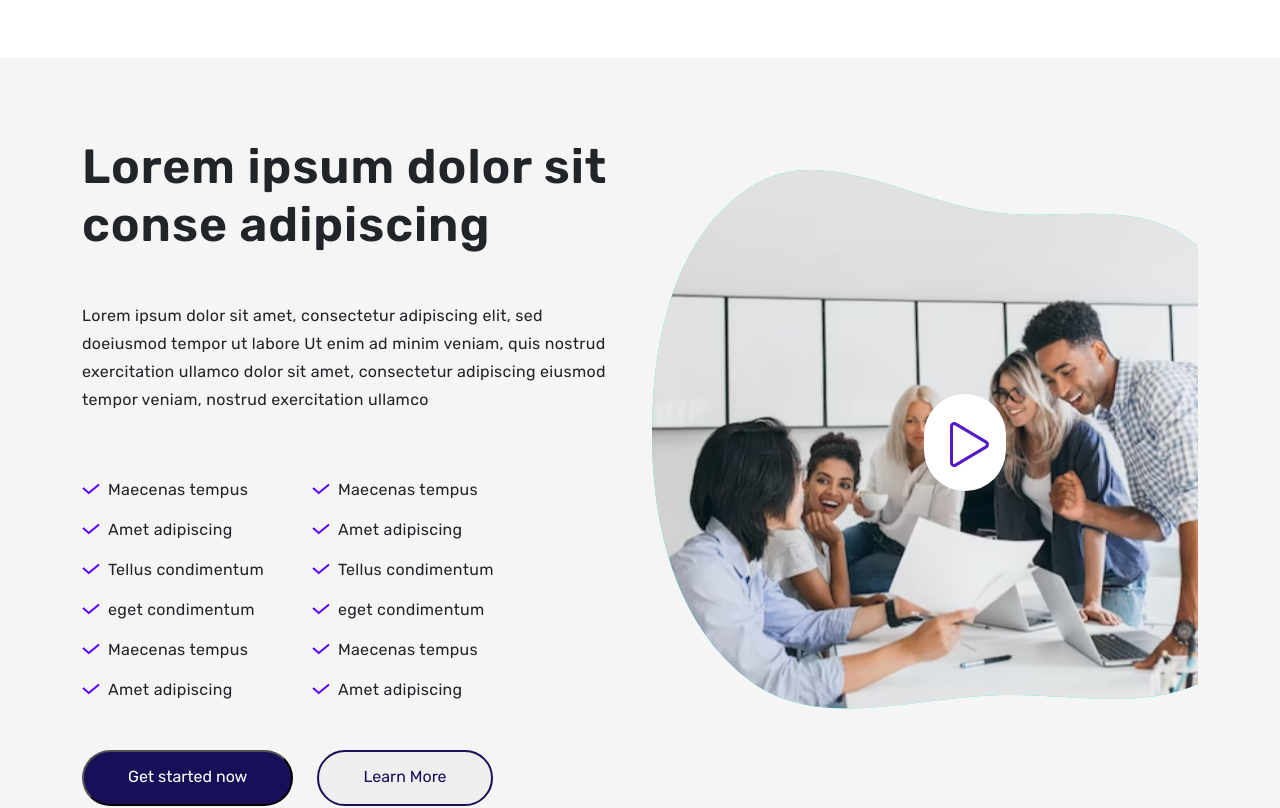
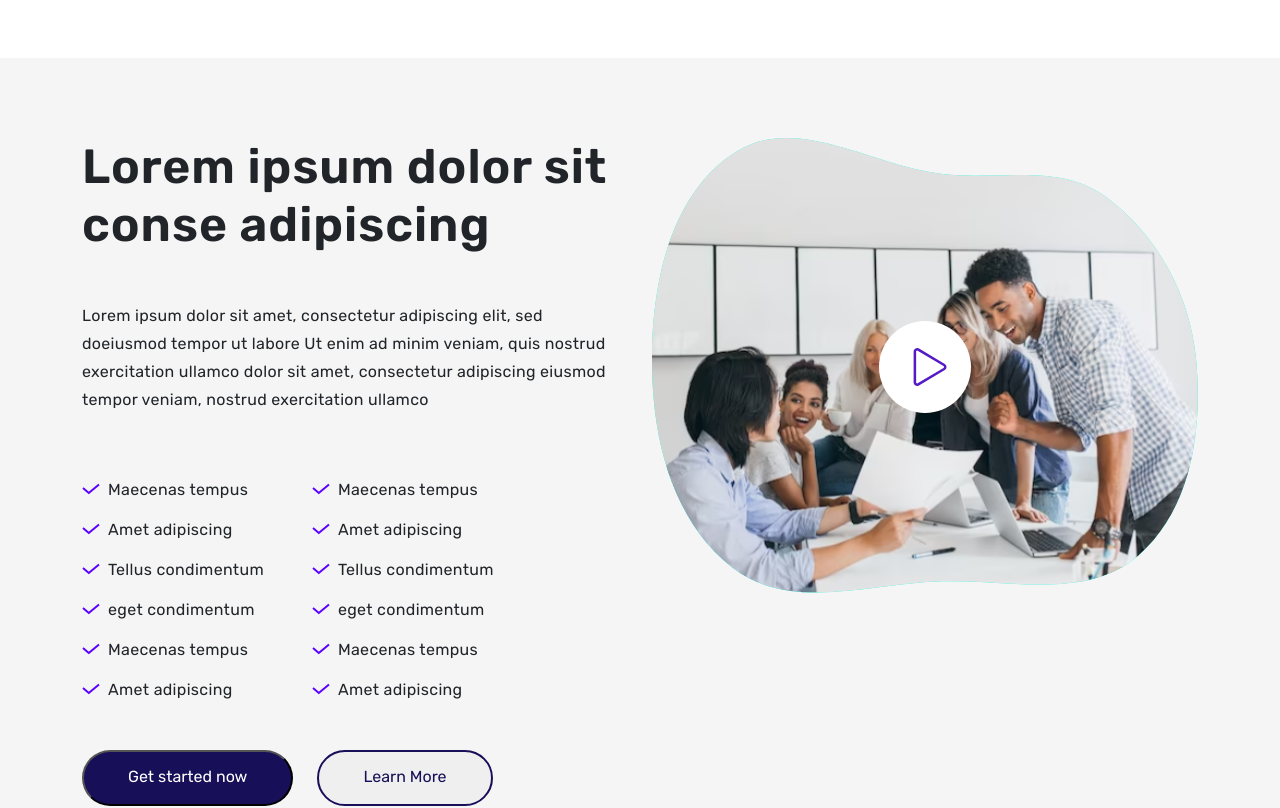
Before and after one commit to sreeharisquash/Intelli-vision, a React (Create React App) app: page / in a window 1280 px wide. Shown: the part 1380-2188 px from the top of the page. Built offline with nearby package versions, Linux system fonts and the light colour scheme.

Commit message:
design-fixes

```diff
--- a/src/App.css
+++ b/src/App.css
@@ -48,7 +48,16 @@ body {
   body p {
     font-size: 12px;
   }
-  .section1 .d-flex {
+  body h2 {
+    font-size: 15px;
+  }
+  body h5 {
+    font-size: 15px;
+  }
+  .testimonial-cont h4 {
+    font-size: 15px !important;
+  }
+  .section1 .d-fle {
     flex-direction: column;
   }
   body h6 {
--- a/src/modules/commonButton/commonButton.css
+++ b/src/modules/commonButton/commonButton.css
@@ -4,3 +4,9 @@
   border-radius: 5rem;
   margin-top: 1rem;
 }
+
+@media (max-device-width: 320px) {
+  .btn-bg {
+    padding: 1rem 1rem 1rem 1rem;
+  }
+}
--- a/src/modules/home/Testimonials/testimonials.css
+++ b/src/modules/home/Testimonials/testimonials.css
@@ -78,3 +78,12 @@
     margin-top: 1rem;
   }
 }
+
+@media (max-device-width: 320px) {
+  .testimonial-cont {
+    padding: 1rem 1rem 1rem 1rem;
+  }
+  .section8 .btn-primary {
+    font-size: 7px !important;
+  }
+}
--- a/src/modules/home/firstSection/firsthSection.css
+++ b/src/modules/home/firstSection/firsthSection.css
@@ -37,19 +37,36 @@
 .background-img {
   background-image: url("../../../assets//images/students.svg");
   background-repeat: no-repeat;
+  background-size: contain;
   max-width: 100%;
   height: 86%;
   text-align: center;
-  padding-top: 14rem;
+  /* padding: 1rem 1rem 1rem 1rem; */
   margin-top: 2rem;
+  display: flex;
+  align-items: center;
 }
-.PlayButton {
+.studentsImg {
+  position: relative;
+  z-index: 0;
+}
+/* .PlayButton {
   background-color: #ffffff;
   padding: 28px 14px 24px 24px;
-  border-radius: 15rem;
-  /* margin-top: 35%; */
-  max-width: 15%;
-  margin-left: 17rem;
+  border-radius: 15rem; */
+/* margin-top: 35%; */
+/* max-width: 15%; */
+/* margin-left: auto;
+  margin-right: auto;
+} */
+
+.playButton {
+  display: flex;
+  margin-left: auto;
+  margin-right: auto;
+  position: relative;
+  z-index: 1;
+  bottom: 20rem;
 }
 .popup {
   display: none;
@@ -116,11 +133,16 @@
     height: 32rem !important;
   }
 }
+@media (max-device-width: 1360px) {
+  .playButton {
+    bottom: 17rem;
+    width: 17%;
+  }
+}
 @media only screen and (max-device-width: 768px) {
   .section4 {
     background: none;
     background-color: #170f58;
-    margin-bottom: 10rem;
     padding-bottom: 5rem;
   }
   .section1 h1,
@@ -136,19 +158,18 @@
     margin-left: auto;
     margin-right: auto;
   }
-  .section5 {
-    /* margin-top: 70rem; */
-  }
+
   .section3 .col-lg-6 h1,
   .section3 .col-lg-6 p {
     text-align: center;
   }
-  .section3 .background-img {
-    max-width: 93%;
+  /* .section3 .background-img {
+    display: flex;
     height: auto;
     margin-left: auto;
     margin-right: auto;
-  }
+    padding: 9rem 20rem 12rem 6rem;
+  } */
   .section3 ul {
     margin-left: auto;
     margin-right: auto;
@@ -157,4 +178,22 @@
     margin-left: auto;
     margin-right: auto;
   }
+  .playButton {
+    bottom: 20rem;
+    max-width: 12%;
+  }
 }
+@media (max-device-width: 576px) {
+  .playButton {
+    bottom: 14rem;
+    max-width: 12%;
+  }
+}
+@media (max-device-width: 320px) {
+  .section1 .carousel-item .d-flex {
+    flex-direction: column;
+  }
+  .playButton {
+    bottom: 8rem;
+  }
+}
--- a/src/modules/home/firstSection/firsthSection.jsx
+++ b/src/modules/home/firstSection/firsthSection.jsx
@@ -11,13 +11,14 @@ import Desktop from "../../../assets/images/desktop.svg";
 import Profile from "../../../assets/images/profile.svg";
 import Shield from "../../../assets/images/shield.svg";
 // import Students from "../../../assets/images/students.svg";
-import PlayButton from "../../../assets/images/playButton.svg";
+import PlayButton from "../../../assets/images/play.svg";
 import CommonButton from "../../commonButton/commonButton";
 import VideoPopup from "../videoPopup/videoPopup";
 import AppleStore from "../../../assets/images/AppleStore.svg";
 import PlayStore from "../../../assets/images/playStore.svg";
 import Windows from "../../../assets/images/windows.svg";
 import StoreComponent from "../storeComponent/storeComponent";
+import studentsImg from '../../../assets/images/students.svg'
 
 export default function Section1() {
   const [isVideoPopupOn, setisVideoPopupOn] = useState(false);
@@ -260,7 +261,7 @@ export default function Section1() {
       <div className="section3">
         <div className="container">
           <div className="row">
-            <div className="col-lg-6 col-md-12">
+            <div className="col-lg-6 col-md-12 mb-5">
               <h1>Lorem ipsum dolor sit conse adipiscing </h1>
               <p className="mt-5">
                 Lorem ipsum dolor sit amet, consectetur adipiscing elit, sed
@@ -300,12 +301,13 @@ export default function Section1() {
               </div>
             </div>
             <div className="col-lg-6 col-md-12">
-              <div className="background-img">
-                <div className="PlayButton" onClick={openVideoPopup}>
-                  <img src={PlayButton} alt="playButton" />
-                </div>
+              {/* <div className="background-img"> */}
+                {/* <div className="PlayButton" > */}
+                <img src={studentsImg} alt="" className="studentsImg"/>
+                  <img src={PlayButton} alt="playButton" onClick={openVideoPopup} className="img-fluid playButton"/>
+                {/* </div> */}
                 <VideoPopup isOpen={isVideoPopupOn} onClose={closeVideoPopup} />
-              </div>
+              {/* </div> */}
             </div>
           </div>
         </div>
--- a/src/modules/home/productivitySection/productivity.css
+++ b/src/modules/home/productivitySection/productivity.css
@@ -17,3 +17,13 @@
 .productivity-container.custom-class-1 {
   margin-top: 2rem;
 }
+@media (max-device-width: 320px) {
+  .productivity-container.custom-class-2 {
+    flex-direction: row;
+    gap: 2rem;
+    margin-top: 0;
+  }
+  .productivity-container.custom-class-3 {
+    margin-top: 0;
+  }
+}
--- a/src/modules/home/secondSection/secondSection.css
+++ b/src/modules/home/secondSection/secondSection.css
@@ -115,3 +115,8 @@
     justify-content: center;
   }
 }
+@media (max-device-width: 320px) {
+  .section2 .img-contain {
+    max-width: 37%;
+  }
+}
--- a/src/modules/home/secondSection/secondSection.jsx
+++ b/src/modules/home/secondSection/secondSection.jsx
@@ -199,7 +199,6 @@ export default function Section2() {
                   <SwiperSlide>
                     <img src={Screen2} alt="" />
                   </SwiperSlide>
-
                 </Swiper>
               </div>
             </div>
--- a/src/modules/home/thirdSection/thirdSection.css
+++ b/src/modules/home/thirdSection/thirdSection.css
@@ -186,3 +186,15 @@
     width: 25%;
   }
 }
+@media (max-device-width: 320px) {
+  .productivity-Bg {
+    background-image: none;
+  }
+  .productivity-container.custom-class-2 {
+    margin-left: -16rem !important;
+    margin-right: 0 !important;
+  }
+  /* .section10 .productivity-container img {
+    width: 20%;
+  } */
+}
```
Also changed, not shown: src/assets/images/play.svg (added).
